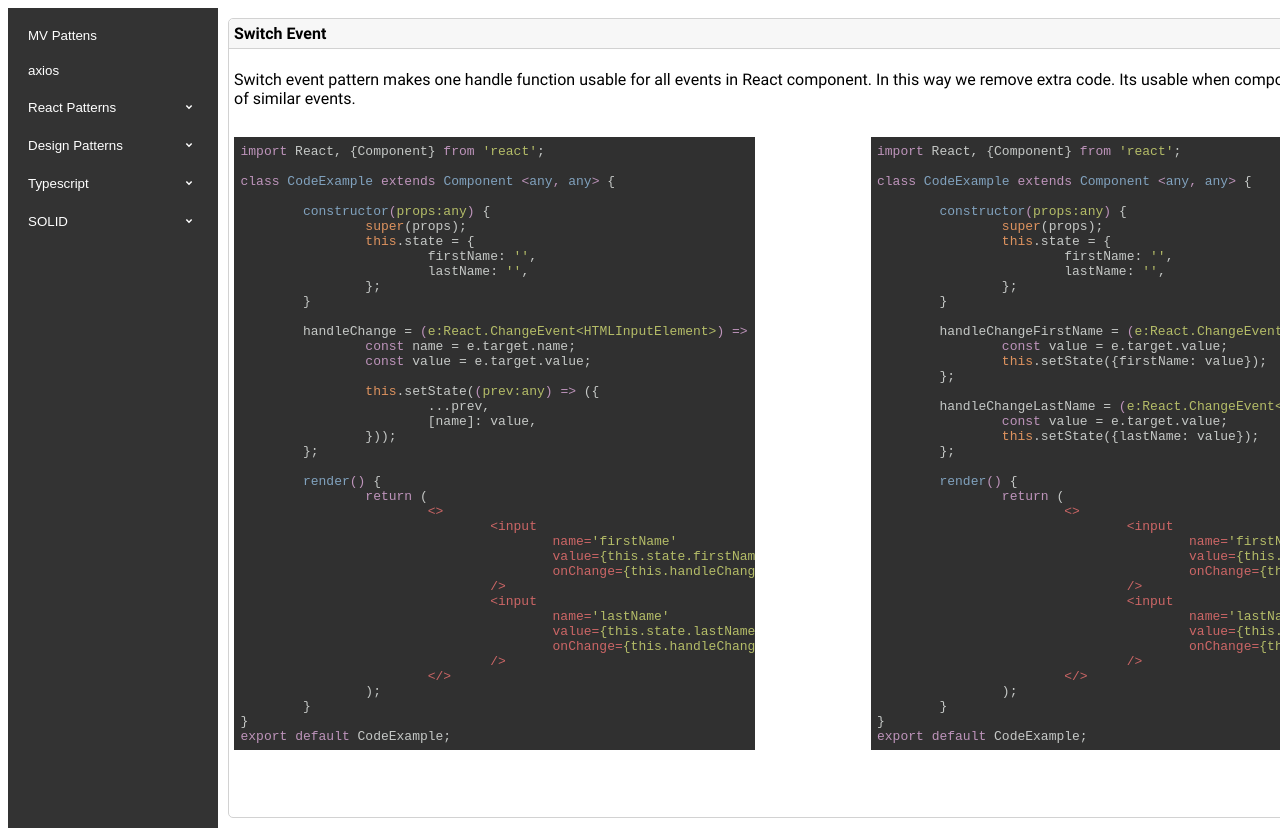
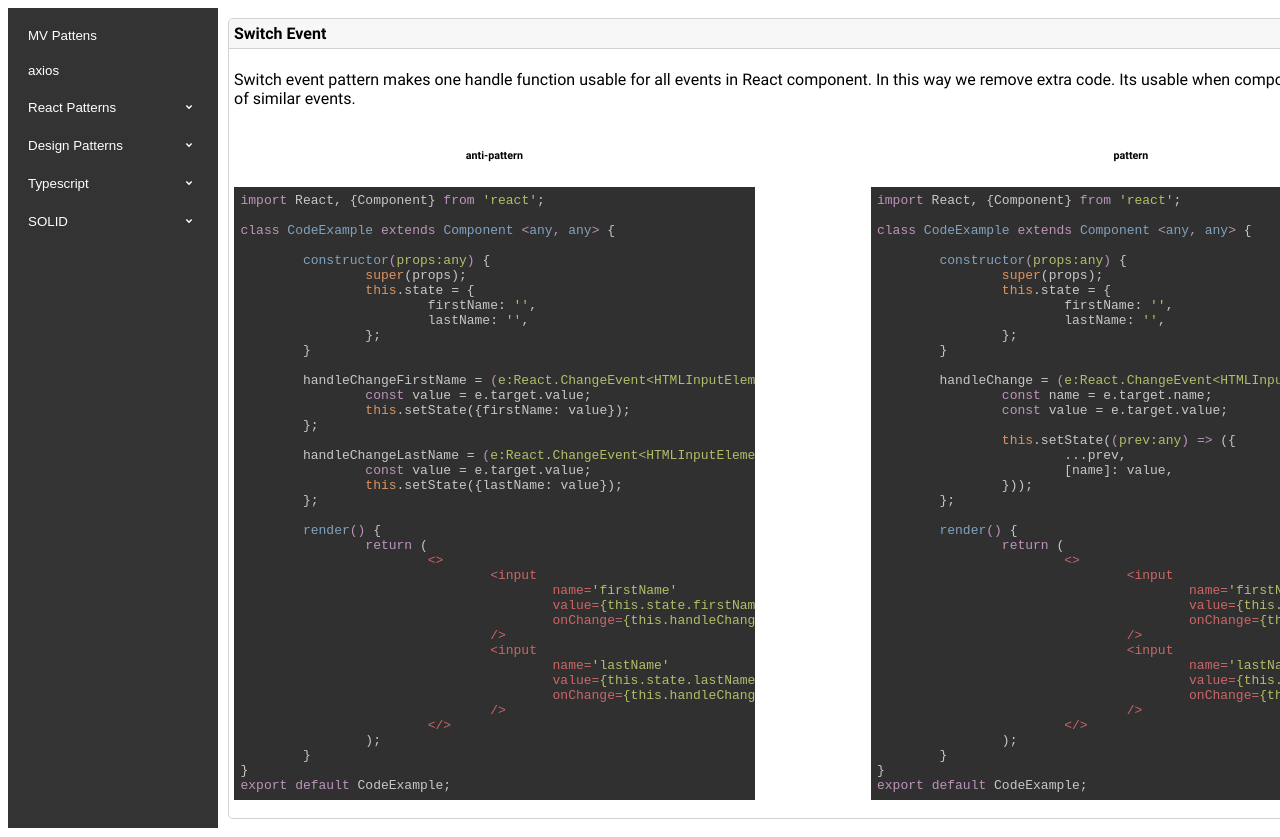
Before and after one commit to sergeypoddubnii/js-tricks, a React (Create React App) app: page /react-patterns/switch-event in a window 1280 px wide. Shown: the top 837 px of the page. Built offline with nearby package versions, Linux system fonts and the light colour scheme.

Commit message:
add title to codeSyntax

```diff
--- a/src/Components/code-syntax/index.tsx
+++ b/src/Components/code-syntax/index.tsx
@@ -8,9 +8,10 @@ import './styles.scss';
 interface IProps {
 	code: string;
 	className?: string;
+	title?: string;
 }
 
-const CodeSyntax:FC<IProps> = ({code, className}:IProps) => {
+const CodeSyntax:FC<IProps> = ({code, className, title}:IProps) => {
 	const [copied, setCopied] = useState(false);
 
 	const handleCopyCode = () => {
@@ -21,6 +22,7 @@ const CodeSyntax:FC<IProps> = ({code, className}:IProps) => {
 
 	return (
 		<div className={className ? className : 'code'}>
+			<h6 className='code__title'>{title}</h6>
 			<CopyToClipboard
 				text={code}
 				onCopy={handleCopyCode}
--- a/src/Components/code-syntax/styles.scss
+++ b/src/Components/code-syntax/styles.scss
@@ -6,4 +6,8 @@
 		display: flex;
 		justify-content: space-between;
 	}
+
+	&__title {
+		text-align: center;
+	}
 }
--- a/src/Pages/react-patterns/switch-event/index.tsx
+++ b/src/Pages/react-patterns/switch-event/index.tsx
@@ -1,7 +1,7 @@
 import React from 'react';
 import Card from 'Components/card';
 import CodeSyntax from 'Components/code-syntax';
-import codeExample from './pattern.json';
+import pattern from './pattern.json';
 import antiPattern from './anti-pattern.json';
 import './styles.scss';
 import ComparisonCode from '../../../Components/code-syntax/comparison-code';
@@ -13,8 +13,8 @@ const SwitchEvent = () => {
 				Switch event pattern makes one handle function usable for all events in React component. In this way we remove extra code. Its usable when component has a lot of similar events.
 			</p>
 			<ComparisonCode>
-				<CodeSyntax code={codeExample} />
-				<CodeSyntax code={antiPattern} />
+				<CodeSyntax code={antiPattern} title='anti-pattern'/>
+				<CodeSyntax code={pattern} title='pattern'/>
 			</ComparisonCode>
 		</Card>
 	);
--- a/src/Pages/solid/dependency-inversion/index.tsx
+++ b/src/Pages/solid/dependency-inversion/index.tsx
@@ -14,8 +14,8 @@ const DependencyInversion = () => {
 			<p>In most cases, if you are violating the single-responsibility principle, then you might also be violating the dependency inversion principle</p>
 			<p>For any component, look into the import section at the top. If you are importing some library that’s not responsible for displaying something (e.g. a toast or modal), then you might be violating the principle</p>
 			<ComparisonCode>
-				<CodeSyntax code={antiPattern}/>
-				<CodeSyntax code={pattern}/>
+				<CodeSyntax code={antiPattern} title='anti-pattern'/>
+				<CodeSyntax code={pattern} title='pattern'/>
 			</ComparisonCode>
 		</Card>
 	);
--- a/src/Pages/solid/interface-segregation/index.tsx
+++ b/src/Pages/solid/interface-segregation/index.tsx
@@ -13,8 +13,8 @@ const InterfaceSegregation = () => {
 			<p>React perspective: Components should not depend on things they don’t need</p>
 			<p>Many client-specific interfaces are better than one general-purpose interface.</p>
 			<ComparisonCode>
-				<CodeSyntax code={antiPattern}/>
-				<CodeSyntax code={pattern}/>
+				<CodeSyntax code={antiPattern} title='anti-pattern'/>
+				<CodeSyntax code={pattern} title='pattern'/>
 			</ComparisonCode>
 		</Card>
 	);
--- a/src/Pages/solid/open-close/index.tsx
+++ b/src/Pages/solid/open-close/index.tsx
@@ -2,16 +2,16 @@ import React from 'react';
 import Card from 'Components/card';
 import CodeSyntax from 'Components/code-syntax';
 import ComparisonCode from '../../../Components/code-syntax/comparison-code';
-import codeAntiPattern from './anti-pattern.json';
-import codePattern from './pattern.json';
+import antiPattern from './anti-pattern.json';
+import pattern from './pattern.json';
 
 const OpenClose = () => {
 	return (
 		<Card title='Open Close'>
 			<p>Software entities (classes, modules, functions, etc.) should be open for extension, but closed for modification.</p>
 			<ComparisonCode>
-				<CodeSyntax code={codeAntiPattern} />
-				<CodeSyntax code={codePattern} />
+				<CodeSyntax code={antiPattern} title='anti-pattern'/>
+				<CodeSyntax code={pattern} title='pattern'/>
 			</ComparisonCode>
 
 		</Card>
```
